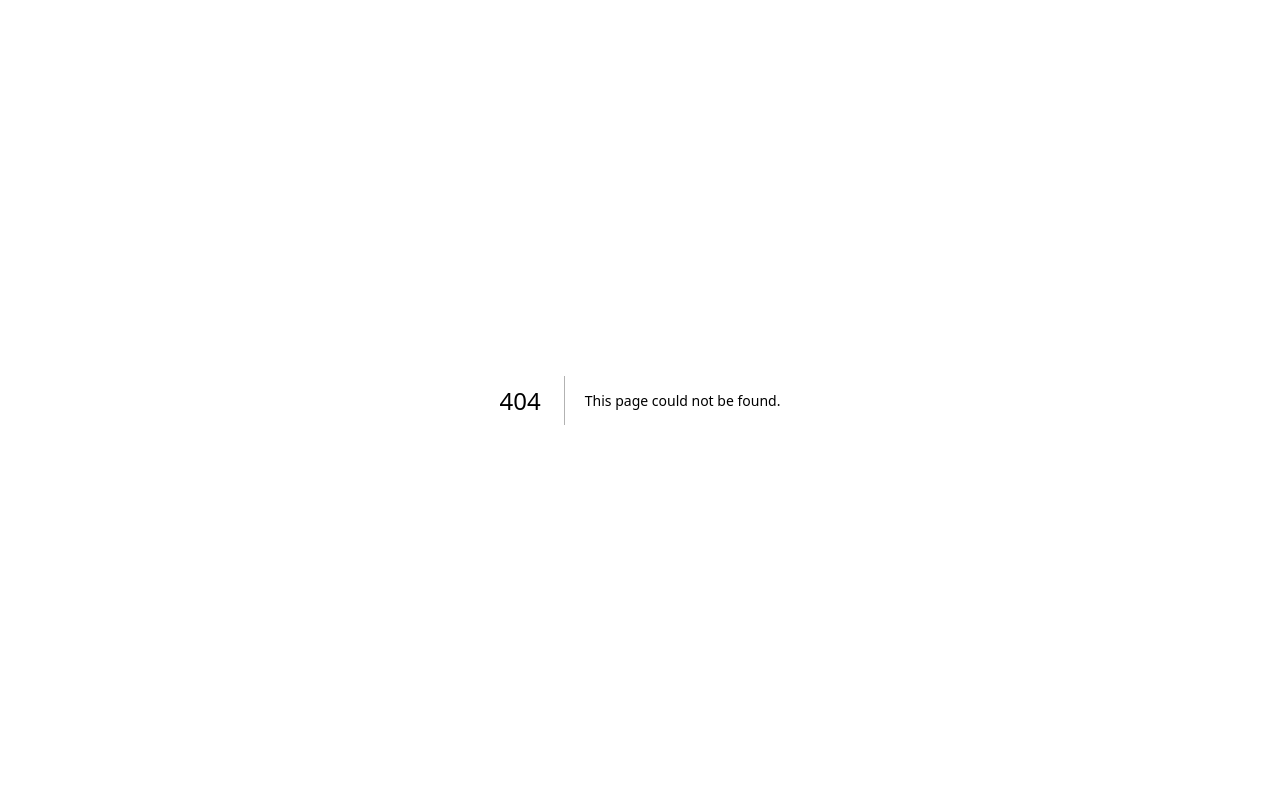
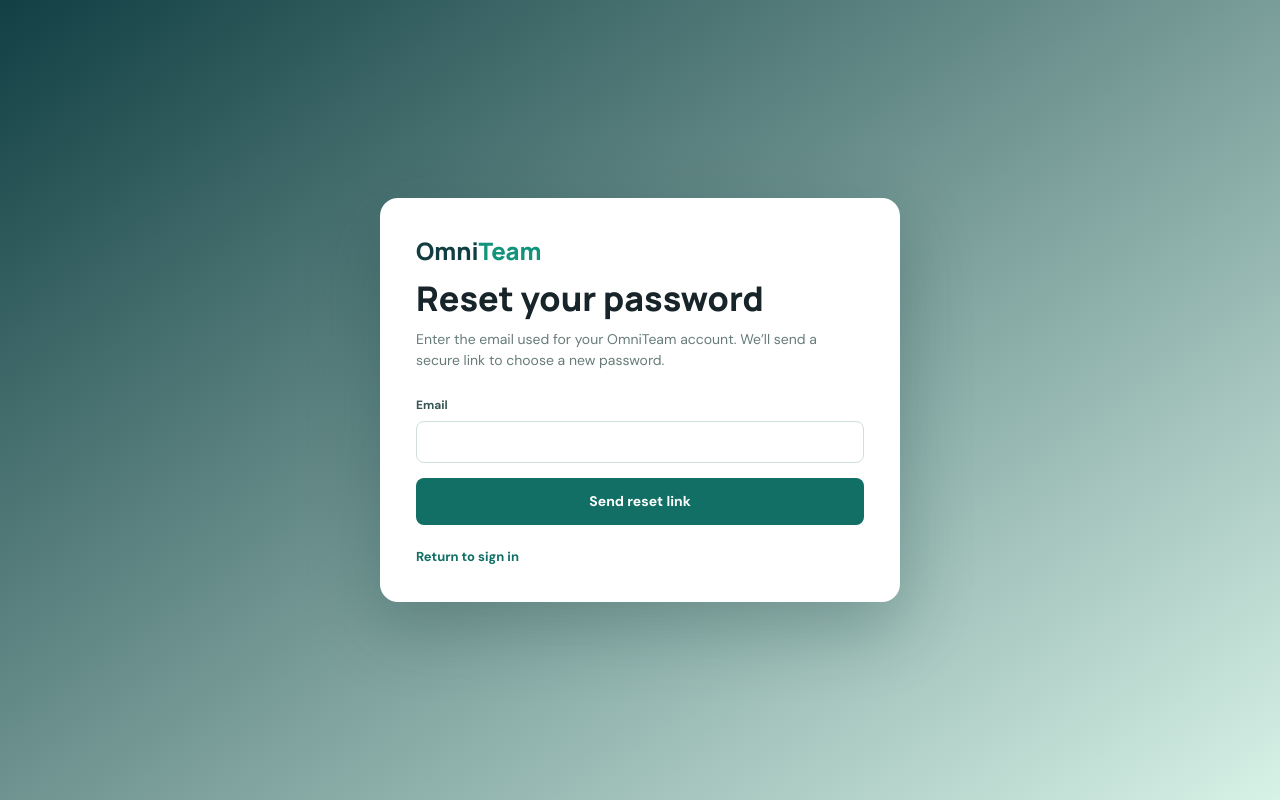
Before and after one commit to valenjimmo/omniteam, a Next.js app: page /forgot-password in a window 1280 px wide. Before the commit this address had no page. Built offline with nearby package versions, Linux system fonts and the light colour scheme; no server answers.

Commit message:
implemented an account reset feature

```diff
--- /dev/null
+++ b/src/app/forgot-password/page.tsx
@@ -0,0 +1,42 @@
+"use client";
+
+import Link from "next/link";
+import { FormEvent, useMemo, useState } from "react";
+import { createSupabaseBrowserClient } from "@/lib/supabase/client";
+import { authCallbackUrl } from "@/lib/site-url";
+
+export default function ForgotPasswordPage() {
+  const client = useMemo(createSupabaseBrowserClient, []);
+  const [email, setEmail] = useState("");
+  const [message, setMessage] = useState("");
+  const [busy, setBusy] = useState(false);
+
+  async function submit(event: FormEvent<HTMLFormElement>) {
+    event.preventDefault();
+    setBusy(true);
+    setMessage("");
+    if (!client) {
+      setMessage("Password recovery is not configured.");
+      setBusy(false);
+      return;
+    }
+
+    const { error } = await client.auth.resetPasswordForEmail(email.trim(), {
+      redirectTo: authCallbackUrl("/reset-password"),
+    });
+    setMessage(error?.message ?? "If an account exists for that email, a password-reset link has been sent.");
+    setBusy(false);
+  }
+
+  return <main className="oa-auth"><section>
+    <Link href="/" className="oa-wordmark">Omni<span>Team</span></Link>
+    <h1>Reset your password</h1>
+    <p>Enter the email used for your OmniTeam account. We’ll send a secure link to choose a new password.</p>
+    <form onSubmit={submit}>
+      <label>Email<input type="email" autoComplete="email" required value={email} onChange={(event) => setEmail(event.target.value)} /></label>
+      <button disabled={busy}>{busy ? "Sending…" : "Send reset link"}</button>
+    </form>
+    {message && <p className="oa-notice" role="status">{message}</p>}
+    <footer><Link href="/login">Return to sign in</Link></footer>
+  </section></main>;
+}
--- a/src/app/register/[slug]/page.tsx
+++ b/src/app/register/[slug]/page.tsx
@@ -82,7 +82,7 @@ export default function RegistrationPage() {
       if (mode === "signup") {
         const { data: result, error } = await client.auth.signUp({ email: account.email, password: account.password, options: { data: { first_name: account.firstName.trim(), last_name: account.lastName.trim() }, emailRedirectTo: authCallbackUrl(`/register/${slug}`) } });
         if (error) throw error;
-        if (!result.session) { setMessage("Check your email to verify your account. Your draft is saved on this device; return here and sign in to continue."); return false; }
+        if (!result.session) { setMessage("If this is a new account, check your email to verify it. If you have used this email before, sign in or reset your password. Your draft is saved on this device."); return false; }
       } else { const { error } = await client.auth.signInWithPassword({ email: account.email, password: account.password }); if (error) throw error; }
       setAuthenticated(true);
       setData((d) => ({ ...d, family: { ...d.family, billingEmail: d.family.billingEmail || account.email, billingContactName: d.family.billingContactName || `${account.firstName} ${account.lastName}`.trim() }, guardians: d.guardians.map((g, i) => i ? g : { ...g, firstName: g.firstName || account.firstName, lastName: g.lastName || account.lastName, email: g.email || account.email }) }));
--- /dev/null
+++ b/src/app/reset-password/page.tsx
@@ -0,0 +1,64 @@
+"use client";
+
+import Link from "next/link";
+import { FormEvent, useEffect, useMemo, useState } from "react";
+import { useRouter } from "next/navigation";
+import { createSupabaseBrowserClient } from "@/lib/supabase/client";
+
+export default function ResetPasswordPage() {
+  const client = useMemo(createSupabaseBrowserClient, []);
+  const router = useRouter();
+  const [ready, setReady] = useState(false);
+  const [password, setPassword] = useState("");
+  const [confirmation, setConfirmation] = useState("");
+  const [message, setMessage] = useState("Checking your reset link…");
+  const [busy, setBusy] = useState(false);
+
+  useEffect(() => {
+    if (!client) {
+      setMessage("Password recovery is not configured.");
+      return;
+    }
+    void client.auth.getUser().then(({ data, error }) => {
+      if (error || !data.user) {
+        setMessage("This reset link is invalid or has expired. Request a new one.");
+        return;
+      }
+      setReady(true);
+      setMessage("");
+    });
+  }, [client]);
+
+  async function submit(event: FormEvent<HTMLFormElement>) {
+    event.preventDefault();
+    if (!client) return;
+    if (password !== confirmation) {
+      setMessage("Passwords do not match.");
+      return;
+    }
+    setBusy(true);
+    setMessage("");
+    const { error } = await client.auth.updateUser({ password });
+    if (error) {
+      setMessage(error.message);
+      setBusy(false);
+      return;
+    }
+    setMessage("Password updated. Redirecting you to create your team…");
+    router.replace("/subscribe");
+    router.refresh();
+  }
+
+  return <main className="oa-auth"><section>
+    <Link href="/" className="oa-wordmark">Omni<span>Team</span></Link>
+    <h1>Choose a new password</h1>
+    <p>Use at least eight characters. Afterward, you can create a new team with your existing account.</p>
+    {ready && <form onSubmit={submit}>
+      <label>New password<input type="password" autoComplete="new-password" minLength={8} required value={password} onChange={(event) => setPassword(event.target.value)} /></label>
+      <label>Confirm new password<input type="password" autoComplete="new-password" minLength={8} required value={confirmation} onChange={(event) => setConfirmation(event.target.value)} /></label>
+      <button disabled={busy}>{busy ? "Updating…" : "Update password"}</button>
+    </form>}
+    {message && <p className="oa-notice" role="status">{message}</p>}
+    {!ready && <footer><Link href="/forgot-password">Request a new reset link</Link></footer>}
+  </section></main>;
+}
--- a/src/app/subscribe/page.tsx
+++ b/src/app/subscribe/page.tsx
@@ -16,12 +16,12 @@ export default function SubscribePage(){
  const [teamName,setTeamName]=useState(""),[timezone,setTimezone]=useState("America/Los_Angeles"),[checkoutId,setCheckoutId]=useState("");
  const [message,setMessage]=useState("Create an account or sign in to start."),[busy,setBusy]=useState(false);
  useEffect(()=>{async function init(){if(!client){setMessage("Supabase is not configured.");return}const [auth,planResult]=await Promise.all([client.auth.getUser(),client.from("subscription_plans").select("id,name,description,monthly_price_cents,module_keys").eq("active",true).order("display_order")]);if(planResult.error){setMessage(planResult.error.message);return}const list=(planResult.data??[]) as Plan[];setPlans(list);setPlanId(list[0]?.id||"");if(auth.data.user){setStage("plan");setMessage("Choose a plan and name your team.")}}void init()},[client]);
- async function authenticate(event:FormEvent){event.preventDefault();if(!client)return;setBusy(true);if(mode==="signup"){const r=await client.auth.signUp({email:email.trim(),password,options:{data:{first_name:firstName.trim(),last_name:lastName.trim()},emailRedirectTo:authCallbackUrl("/subscribe")}});if(r.error)setMessage(r.error.message);else if(!r.data.session)setMessage("Check your email to confirm the account, then return and sign in.");else{setStage("plan");setMessage("Choose a plan and name your team.")}}else{const r=await client.auth.signInWithPassword({email:email.trim(),password});if(r.error)setMessage(r.error.message);else{setStage("plan");setMessage("Choose a plan and name your team.")}}setBusy(false)}
+ async function authenticate(event:FormEvent){event.preventDefault();if(!client)return;setBusy(true);if(mode==="signup"){const r=await client.auth.signUp({email:email.trim(),password,options:{data:{first_name:firstName.trim(),last_name:lastName.trim()},emailRedirectTo:authCallbackUrl("/subscribe")}});if(r.error)setMessage(r.error.message);else if(!r.data.session)setMessage("If this is a new account, check your email to confirm it. If you have used this email before, sign in or reset your password.");else{setStage("plan");setMessage("Choose a plan and name your team.")}}else{const r=await client.auth.signInWithPassword({email:email.trim(),password});if(r.error)setMessage(r.error.message);else{setStage("plan");setMessage("Choose a plan and name your team.")}}setBusy(false)}
  async function begin(event:FormEvent){event.preventDefault();if(!client)return;setBusy(true);const r=await client.rpc("begin_mock_checkout",{selected_plan_id:planId,requested_team_name:teamName.trim(),requested_timezone:timezone});if(r.error)setMessage(r.error.message);else{setCheckoutId(r.data as string);setStage("review");setMessage("Review the simulated order. No card will be charged.")}setBusy(false)}
  async function complete(){if(!client||!checkoutId)return;setBusy(true);const r=await client.rpc("complete_mock_checkout",{target_checkout_id:checkoutId});if(r.error){setMessage(r.error.message);setBusy(false);return}setStage("complete");setMessage("Your mock subscription is active and the team is ready.");setBusy(false)}
  const selected=plans.find(p=>p.id===planId);
  return <main className="subscribe-page"><div className="subscribe-wrap"><Link href="/" className="registration-brand">Omni<span>Team</span></Link><p className="registration-kicker">START YOUR TEAM</p><h1>Build your team website</h1><ol className="subscribe-steps"><li className={stage==="account"?"active":""}>Account</li><li className={stage==="plan"?"active":""}>Plan</li><li className={stage==="review"?"active":""}>Review</li><li className={stage==="complete"?"active":""}>Ready</li></ol>
- {stage==="account"&&<section className="subscribe-card"><h2>{mode==="signup"?"Create your account":"Sign in"}</h2><form onSubmit={authenticate}>{mode==="signup"&&<div className="registration-row"><label>First name<input required value={firstName} onChange={e=>setFirstName(e.target.value)}/></label><label>Last name<input required value={lastName} onChange={e=>setLastName(e.target.value)}/></label></div>}<label>Email<input required type="email" autoComplete="email" value={email} onChange={e=>setEmail(e.target.value)}/></label><label>Password<input required minLength={8} type="password" autoComplete={mode==="signup"?"new-password":"current-password"} value={password} onChange={e=>setPassword(e.target.value)}/></label><button disabled={busy}>{busy?"Please wait…":mode==="signup"?"Create account":"Sign in"}</button></form><button className="subscribe-link" onClick={()=>setMode(mode==="signup"?"signin":"signup")}>{mode==="signup"?"I already have an account":"Create a new account"}</button></section>}
+ {stage==="account"&&<section className="subscribe-card"><h2>{mode==="signup"?"Create your account":"Sign in"}</h2><form onSubmit={authenticate}>{mode==="signup"&&<div className="registration-row"><label>First name<input required value={firstName} onChange={e=>setFirstName(e.target.value)}/></label><label>Last name<input required value={lastName} onChange={e=>setLastName(e.target.value)}/></label></div>}<label>Email<input required type="email" autoComplete="email" value={email} onChange={e=>setEmail(e.target.value)}/></label><label>Password<input required minLength={8} type="password" autoComplete={mode==="signup"?"new-password":"current-password"} value={password} onChange={e=>setPassword(e.target.value)}/></label><button disabled={busy}>{busy?"Please wait…":mode==="signup"?"Create account":"Sign in"}</button></form>{mode==="signin"&&<Link className="subscribe-link" href="/forgot-password">Forgot your password?</Link>}<button className="subscribe-link" onClick={()=>setMode(mode==="signup"?"signin":"signup")}>{mode==="signup"?"I already have an account":"Create a new account"}</button></section>}
  {stage==="plan"&&<section className="subscribe-card"><h2>Choose your plan</h2><div className="plan-grid">{plans.map(plan=><button key={plan.id} className={planId===plan.id?"plan selected":"plan"} onClick={()=>setPlanId(plan.id)}><strong>{plan.name}</strong><span>${(plan.monthly_price_cents/100).toFixed(0)} / month</span><p>{plan.description}</p><small>{plan.module_keys.join(" + ")}</small></button>)}</div><form onSubmit={begin}><label>Team name<input required minLength={2} maxLength={120} value={teamName} onChange={e=>setTeamName(e.target.value)} placeholder="Example Swim Club"/></label><label>Timezone<select value={timezone} onChange={e=>setTimezone(e.target.value)}><option>America/Los_Angeles</option><option>America/Denver</option><option>America/Chicago</option><option>America/New_York</option><option>Pacific/Honolulu</option><option>America/Anchorage</option></select></label><button disabled={busy||!planId}>{busy?"Preparing…":"Continue to review"}</button></form></section>}
  {stage==="review"&&selected&&<section className="subscribe-card"><h2>Review subscription</h2><dl className="order-summary"><div><dt>Team</dt><dd>{teamName}</dd></div><div><dt>Plan</dt><dd>{selected.name}</dd></div><div><dt>Displayed price</dt><dd>${(selected.monthly_price_cents/100).toFixed(2)} / month</dd></div><div><dt>Payment today</dt><dd>$0.00</dd></div></dl><p className="mock-notice">Simulation only. Completing this step creates the team and a 30-day mock trial. No payment information is collected.</p><button onClick={complete} disabled={busy}>{busy?"Creating team…":"Start mock subscription"}</button></section>}
  {stage==="complete"&&<section className="subscribe-card"><h2>Your team is ready</h2><p>You are the team owner. Your subscribed modules are now available on the team dashboard.</p><button onClick={()=>router.push("/dashboard")}>Open team dashboard</button></section>}
--- a/src/modules/roster/AuthForm.tsx
+++ b/src/modules/roster/AuthForm.tsx
@@ -37,6 +37,7 @@ export function AuthForm({ mode }: { mode: "login" | "signup" }) {
       <label>Password<input name="password" type="password" minLength={8} autoComplete={mode === "login" ? "current-password" : "new-password"} required /></label>
       <button disabled={busy}>{busy ? "Please wait…" : mode === "login" ? "Sign in" : "Create account"}</button>
     </form>
+    {mode === "login" && <footer><Link href="/forgot-password">Forgot your password?</Link></footer>}
     {message && <p className="oa-notice" role="status">{message}</p>}
     <footer>{mode === "login" ? <>New here? <Link href="/signup">Create an account</Link></> : <>Already registered? <Link href="/login">Sign in</Link></>}</footer>
   </section></main>;
```
Also changed, not shown: 1 other file (tests, documents, lock files or other folders).
